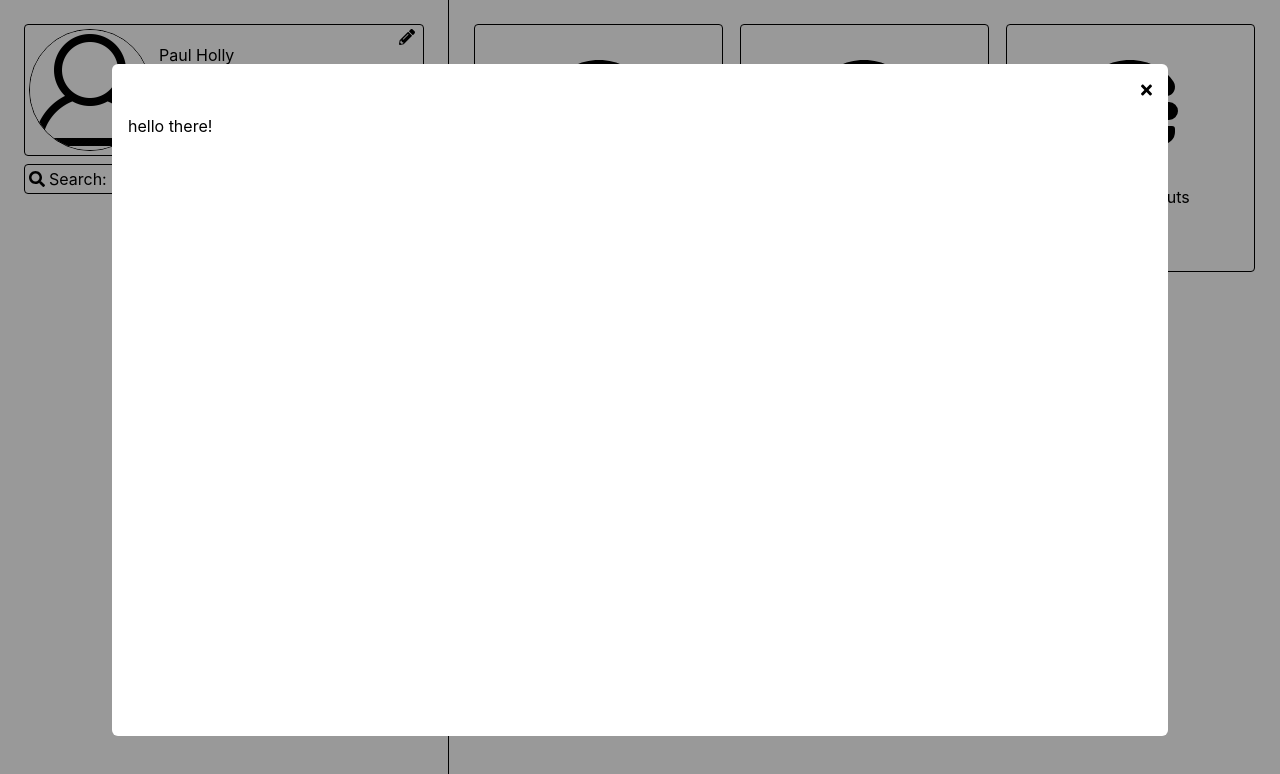
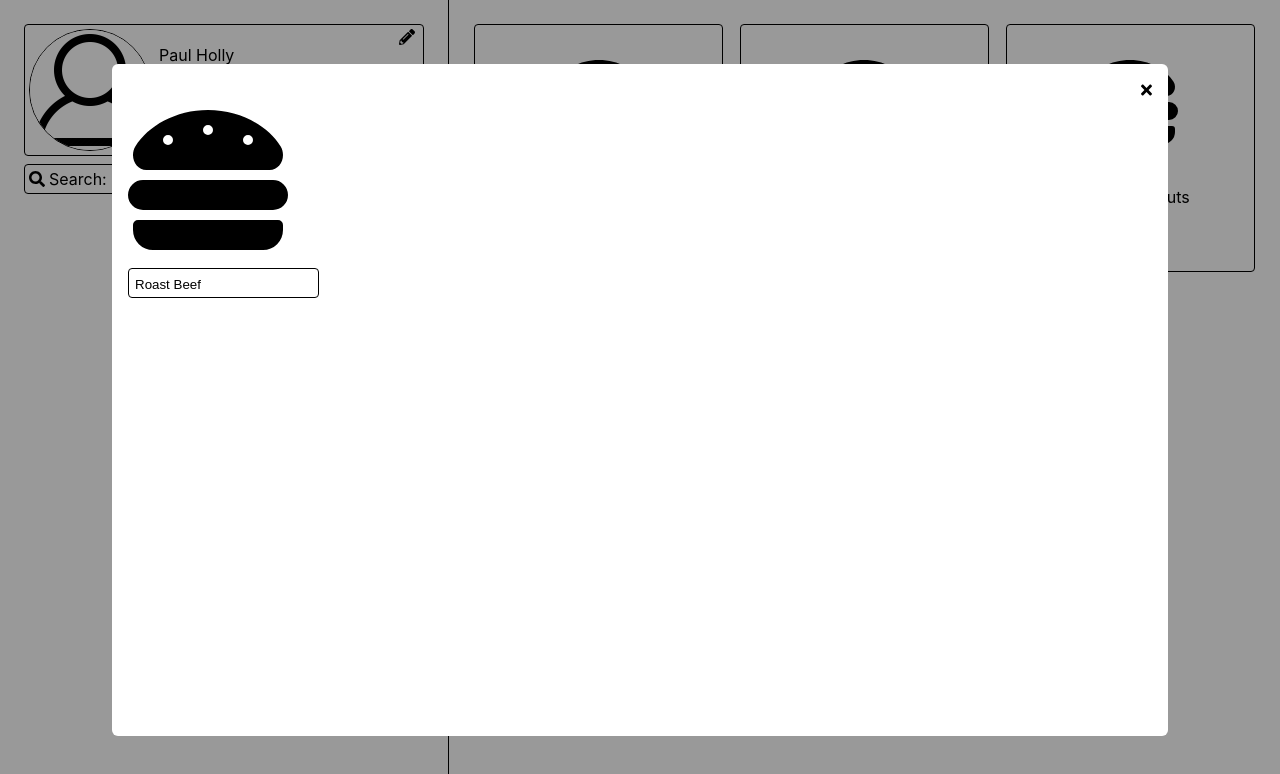
Before and after one commit to EmanuelVoikhansky/RecipeBook, a React (Create React App) app in the folder recipe-book/: page / in a window 1280 px wide. Both pictures are taken after a click on the element "Roast Beef". Shown: the top 774 px of the page. Built offline with nearby package versions, Linux system fonts and the light colour scheme.

Commit message:
refactored the search input into a generic text input component

```diff
--- a/recipe-book/src/App.js
+++ b/recipe-book/src/App.js
@@ -7,7 +7,8 @@ import {
   HARDCODED_DEV_ACCOUNT,
 } from "./constants/devData.js";
 import Icon from "./common/Icon.js";
-import SearchBar from "./common/SearchBar.js";
+import TextInput from "./common/TextInput.js";
+import RecipeForm from "./common/RecipeForm.js";
 import AccountWidget from "./common/AccountWidget.js";
 import Recipe from "./common/Recipe.js";
 import Modal from "./common/Modal.js";
@@ -20,6 +21,8 @@ function App(): React.Node {
     recipes: HARDCODED_DEV_DATA,
     account: HARDCODED_DEV_ACCOUNT,
   });
+
+  const { selectedRecipe } = state;
 
   const onSearch = (search) =>
     dispatch({
@@ -47,7 +50,13 @@ function App(): React.Node {
       <div className="SidePanel">
         {state.account ? <AccountWidget account={state.account} /> : null}
         <div className="VerticalSpacer" />
-        <SearchBar value={state.search ?? ""} onChange={onSearch} />
+        <TextInput
+          value={state.search ?? ""}
+          onChange={onSearch}
+          placeholder="Search: "
+          icon="faSearch"
+          debounce={500}
+        />
       </div>
       <div className="RecipeGrid Centered">
         {HARDCODED_DEV_DATA.filter(powerSearch).map((recipe) => (
@@ -59,10 +68,10 @@ function App(): React.Node {
         ))}
       </div>
       <Modal
-        isShown={state.selectedRecipe != null}
+        isShown={selectedRecipe != null}
         onClose={() => selectRecipe(null)}
       >
-        <p>hello there!</p>
+        {selectedRecipe ? <RecipeForm recipe={selectedRecipe} /> : null}
       </Modal>
     </div>
   );
--- /dev/null
+++ b/recipe-book/src/common/RecipeForm.js
@@ -0,0 +1,33 @@
+// @flow
+
+import * as React from "react";
+import Icon from "./Icon.js";
+import TextInput from "./TextInput.js";
+import "../App.css";
+import type { RecipeType } from "./Recipe.js";
+
+type Props = {
+  recipe: RecipeType,
+};
+
+function RecipeForm({ recipe }: Props): React.Node {
+  return (
+    <div
+      style={{ width: "100%", justifyContent: "space-between" }}
+      className="Horizontal"
+    >
+      <div>
+        <Icon className="Border Centered" icon="faHamburger" size="10x" />
+        <TextInput
+          value={recipe.name}
+          onChange={() => {}}
+          placeholder={"Recipe Name:"}
+          margin={"8px 0px 0px 0px"}
+        />
+      </div>
+      <div></div>
+    </div>
+  );
+}
+
+export default RecipeForm;
--- a/recipe-book/src/common/SearchBar.js
+++ /dev/null
@@ -1,36 +0,0 @@
-// @flow
-
-import * as React from "react";
-import "../App.css";
-import { useState, useMemo } from "react";
-import Icon from "./Icon.js";
-import useDebouncedOnChange from "./useDebouncedOnChange.js";
-
-type Props = {
-  value: string,
-  onChange: (string) => void,
-};
-
-function SearchBar(props: Props): React.Node {
-  const [value, setValue] = useDebouncedOnChange(
-    props.value,
-    props.onChange,
-    500
-  );
-  return (
-    <div className="Border">
-      <label>
-        <Icon icon="faSearch" margin="0px 4px 1px 0px" />
-        {value.length === 0 ? "Search:" : null}
-        <input
-          style={{ border: "none", focus: { outline: "none" } }}
-          type="text"
-          value={value}
-          onChange={(event) => setValue(event.target.value)}
-        />
-      </label>
-    </div>
-  );
-}
-
-export default SearchBar;
--- /dev/null
+++ b/recipe-book/src/common/TextInput.js
@@ -0,0 +1,50 @@
+// @flow
+
+import * as React from "react";
+import "../App.css";
+import { useState, useMemo } from "react";
+import Icon from "./Icon.js";
+import useDebouncedOnChange from "./useDebouncedOnChange.js";
+
+type Props = {
+  value: string,
+  onChange: (string) => void,
+  placeholder?: string,
+  icon?: string,
+  debounce?: number,
+  margin?: string,
+};
+
+function TextInput({
+  value,
+  onChange,
+  icon,
+  placeholder,
+  debounce,
+  margin,
+}: Props): React.Node {
+  const useDebounce = debounce != null && debounce > 0;
+  const [debouncedValue, setDebouncedValue] = useDebouncedOnChange(
+    value,
+    onChange,
+    debounce ?? 500
+  );
+  const curValue = useDebounce ? debouncedValue : value;
+  const setValue = useDebounce ? setDebouncedValue : onChange;
+  return (
+    <div className="Border" style={{ margin: margin ?? "" }}>
+      <label>
+        {icon != null ? <Icon icon={icon} margin="0px 4px 1px 0px" /> : null}
+        {curValue.length === 0 ? placeholder : null}
+        <input
+          style={{ border: "none", focus: { outline: "none" } }}
+          type="text"
+          value={curValue}
+          onChange={(event) => setValue(event.target.value)}
+        />
+      </label>
+    </div>
+  );
+}
+
+export default TextInput;
```
